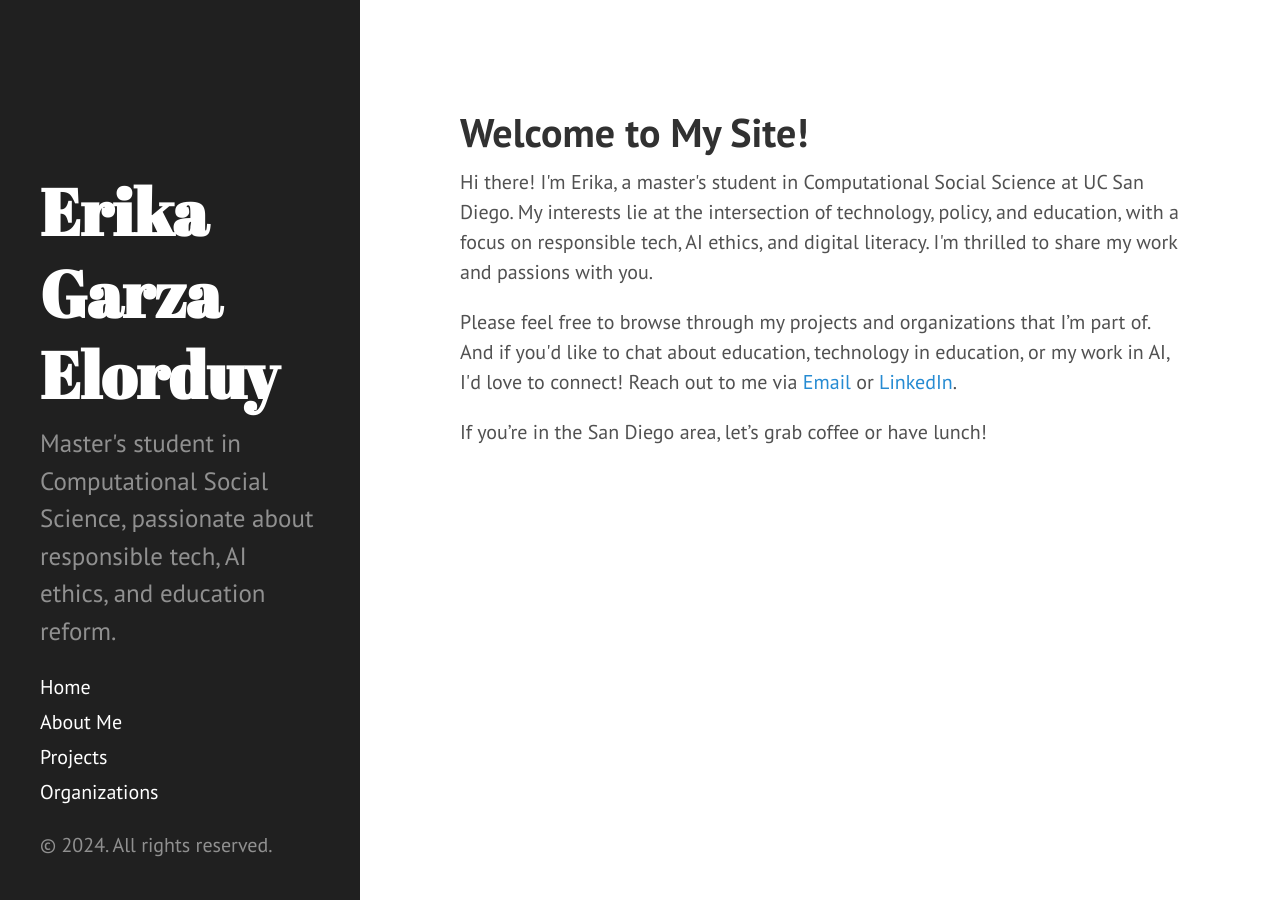
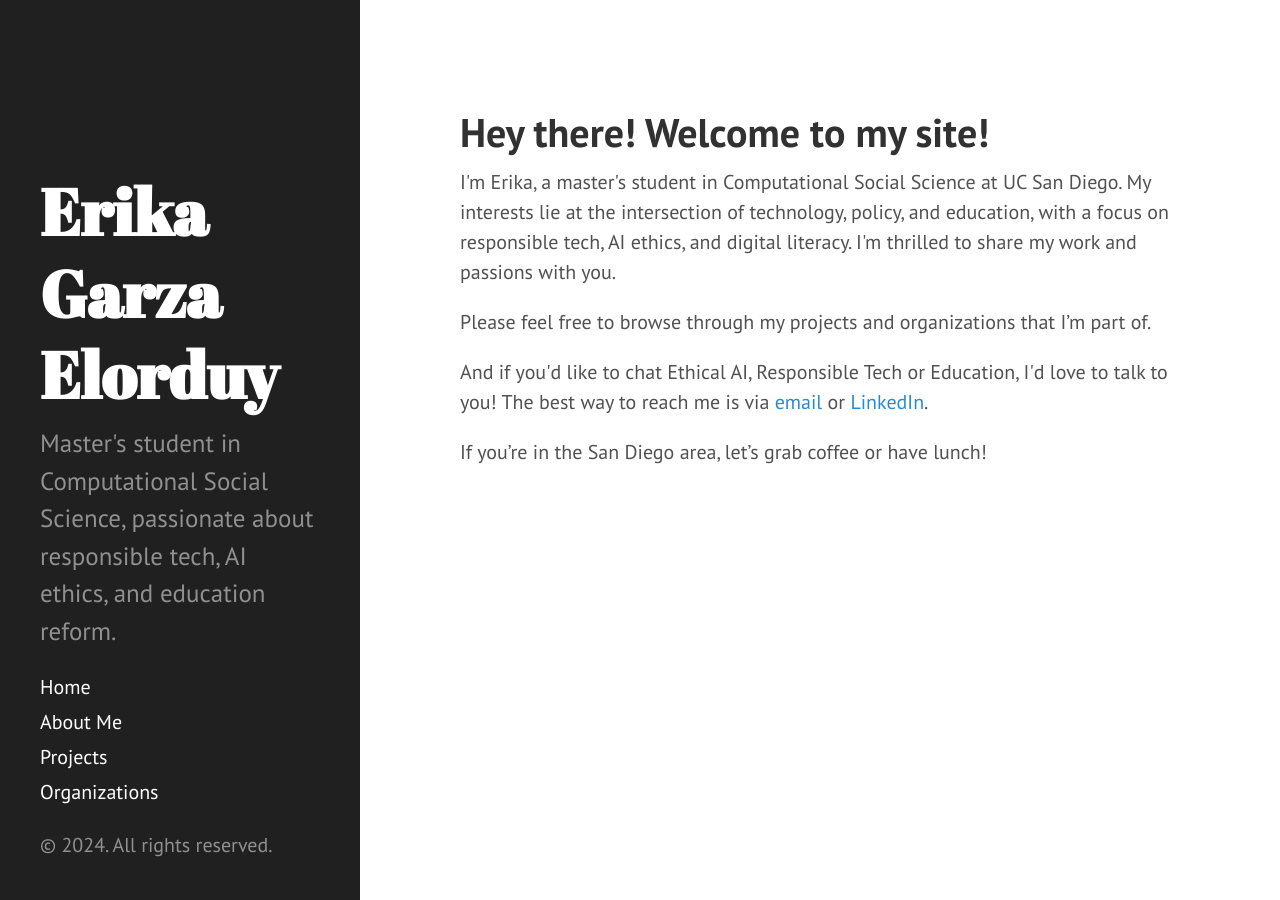
Before and after one commit to e-garzaelorduy/e-garzaelorduy.github.io, a Jekyll site: the page built from index.html, in a window 1280 px wide. Built offline with Jekyll 4.4.1, drawn with Linux system fonts in a browser that asks for light colours; Markdown is read by kramdown in place of the engine named in the settings; the list of posts is cut into pages by our own code.

```diff
--- a/_includes/sidebar.html
+++ b/_includes/sidebar.html
@@ -1,9 +1,9 @@
 <div class="sidebar">
   <div class="container sidebar-sticky">
     <div class="sidebar-about">
-      <!-- Site title as your name -->
+      <!-- Site title as your name with link to landing page -->
       <h1>
-        <a href="{{ site.baseurl }}">
+        <a href="https://e-garzaelorduy.github.io/">
           Erika Garza Elorduy
         </a>
       </h1>
--- a/index.html
+++ b/index.html
@@ -4,15 +4,9 @@ title: Home
 ---
 
 <div class="intro">
-  <h1>Welcome to My Site!</h1>
-  <p>Hi there! I'm Erika, a master's student in Computational Social Science at UC San Diego. My interests lie at the intersection of technology, policy, and education, with a focus on responsible tech, AI ethics, and digital literacy. I'm thrilled to share my work and passions with you.</p>
-  <p>Please feel free to browse through my projects and organizations that I’m part of. And if you'd like to chat about education, technology in education, or my work in AI, I'd love to connect! Reach out to me via <a href="mailto:your.email@example.com">Email</a> or <a href="https://www.linkedin.com/in/yourprofile/" target="_blank">LinkedIn</a>.</p>
+  <h1>Hey there! Welcome to my site!</h1>
+  <p>I'm Erika, a master's student in Computational Social Science at UC San Diego. My interests lie at the intersection of technology, policy, and education, with a focus on responsible tech, AI ethics, and digital literacy. I'm thrilled to share my work and passions with you.</p>
+  <p>Please feel free to browse through my projects and organizations that I’m part of.</p>
+  <p>And if you'd like to chat Ethical AI, Responsible Tech or Education, I'd love to talk to you! The best way to reach me is via <a href="mailto:erikagarzaelorduy@gmail.com">email</a> or <a href="https://www.linkedin.com/in/erika-garza-elorduy/" target="_blank">LinkedIn</a>.</p>
   <p>If you’re in the San Diego area, let’s grab coffee or have lunch!</p>
 </div>
-
-<!-- <div class="links">
-  <a href = "/organizations">Home</a> |
-  <a href="/about">About Me</a> |
-  <a href="/projects">Projects</a> |
-  <a href="/organizations">Organizations</a>
-</div> -->
```
Also changed, not shown: about.md (+2 -2 lines), organizations.md (+0 -2 lines), projects.md (+0 -2 lines).
